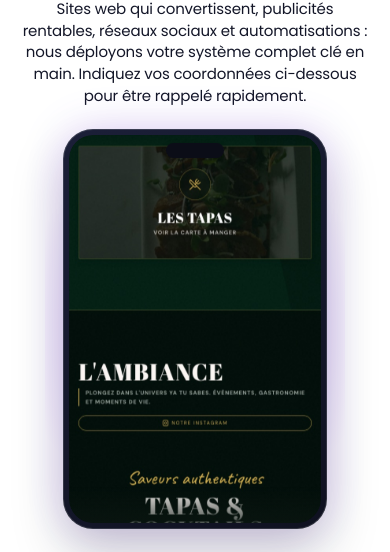
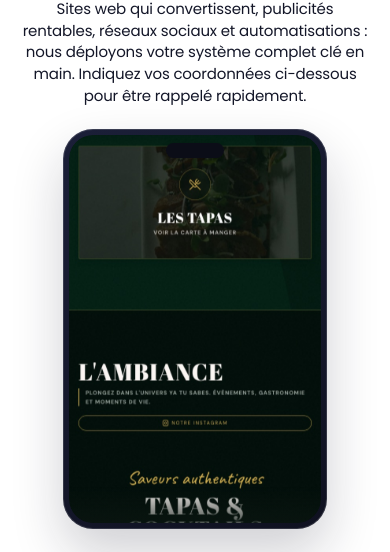
Before and after one commit to cerasoli-huwie/WEBELY-SITE-ACTIF, a plain HTML site: page index.html in a window 390 px wide. Shown: the part 218-770 px from the top of the page. Drawn offline with Linux system fonts and the light colour scheme.

Commit message:
style: suppression du halo violet autour du smartphone

```diff
--- a/styles.css
+++ b/styles.css
@@ -138,7 +138,7 @@ img {
   text-align: left;
 }
 
-/* --- Left: Minimalist Smartphone Frame + Soft Purple Halo (Options 1 & 2) --- */
+/* --- Left: Minimalist Smartphone Frame --- */
 .wb-site-widget {
   position: relative;
   display: block;
@@ -148,29 +148,17 @@ img {
   border-radius: 34px;
   background: linear-gradient(145deg, #1b1f38 0%, #0f1120 100%);
   box-shadow:
-    0 24px 52px rgba(19, 22, 40, 0.22),
-    0 0 46px rgba(111, 0, 255, 0.16),
+    0 24px 52px rgba(19, 22, 40, 0.2),
     inset 0 0 0 1px rgba(255, 255, 255, 0.14);
   text-decoration: none;
   transition: transform 0.3s cubic-bezier(0.16, 1, 0.3, 1), box-shadow 0.3s ease;
-}
-
-.wb-site-widget::before {
-  content: "";
-  position: absolute;
-  inset: -18px;
-  z-index: -1;
-  border-radius: 46px;
-  background: radial-gradient(circle at 50% 50%, rgba(111, 0, 255, 0.18) 0%, rgba(111, 0, 255, 0) 70%);
-  pointer-events: none;
 }
 
 @media (hover: hover) and (pointer: fine) {
   .wb-site-widget:hover {
     transform: translateY(-4px);
     box-shadow:
-      0 30px 64px rgba(19, 22, 40, 0.26),
-      0 0 56px rgba(111, 0, 255, 0.24),
+      0 30px 64px rgba(19, 22, 40, 0.24),
       inset 0 0 0 1px rgba(255, 255, 255, 0.2);
   }
   .wb-site-widget:hover .wb-site-scroll-img {
--- a/website/styles.css
+++ b/website/styles.css
@@ -138,7 +138,7 @@ img {
   text-align: left;
 }
 
-/* --- Left: Minimalist Smartphone Frame + Soft Purple Halo (Options 1 & 2) --- */
+/* --- Left: Minimalist Smartphone Frame --- */
 .wb-site-widget {
   position: relative;
   display: block;
@@ -148,29 +148,17 @@ img {
   border-radius: 34px;
   background: linear-gradient(145deg, #1b1f38 0%, #0f1120 100%);
   box-shadow:
-    0 24px 52px rgba(19, 22, 40, 0.22),
-    0 0 46px rgba(111, 0, 255, 0.16),
+    0 24px 52px rgba(19, 22, 40, 0.2),
     inset 0 0 0 1px rgba(255, 255, 255, 0.14);
   text-decoration: none;
   transition: transform 0.3s cubic-bezier(0.16, 1, 0.3, 1), box-shadow 0.3s ease;
-}
-
-.wb-site-widget::before {
-  content: "";
-  position: absolute;
-  inset: -18px;
-  z-index: -1;
-  border-radius: 46px;
-  background: radial-gradient(circle at 50% 50%, rgba(111, 0, 255, 0.18) 0%, rgba(111, 0, 255, 0) 70%);
-  pointer-events: none;
 }
 
 @media (hover: hover) and (pointer: fine) {
   .wb-site-widget:hover {
     transform: translateY(-4px);
     box-shadow:
-      0 30px 64px rgba(19, 22, 40, 0.26),
-      0 0 56px rgba(111, 0, 255, 0.24),
+      0 30px 64px rgba(19, 22, 40, 0.24),
       inset 0 0 0 1px rgba(255, 255, 255, 0.2);
   }
   .wb-site-widget:hover .wb-site-scroll-img {
```
